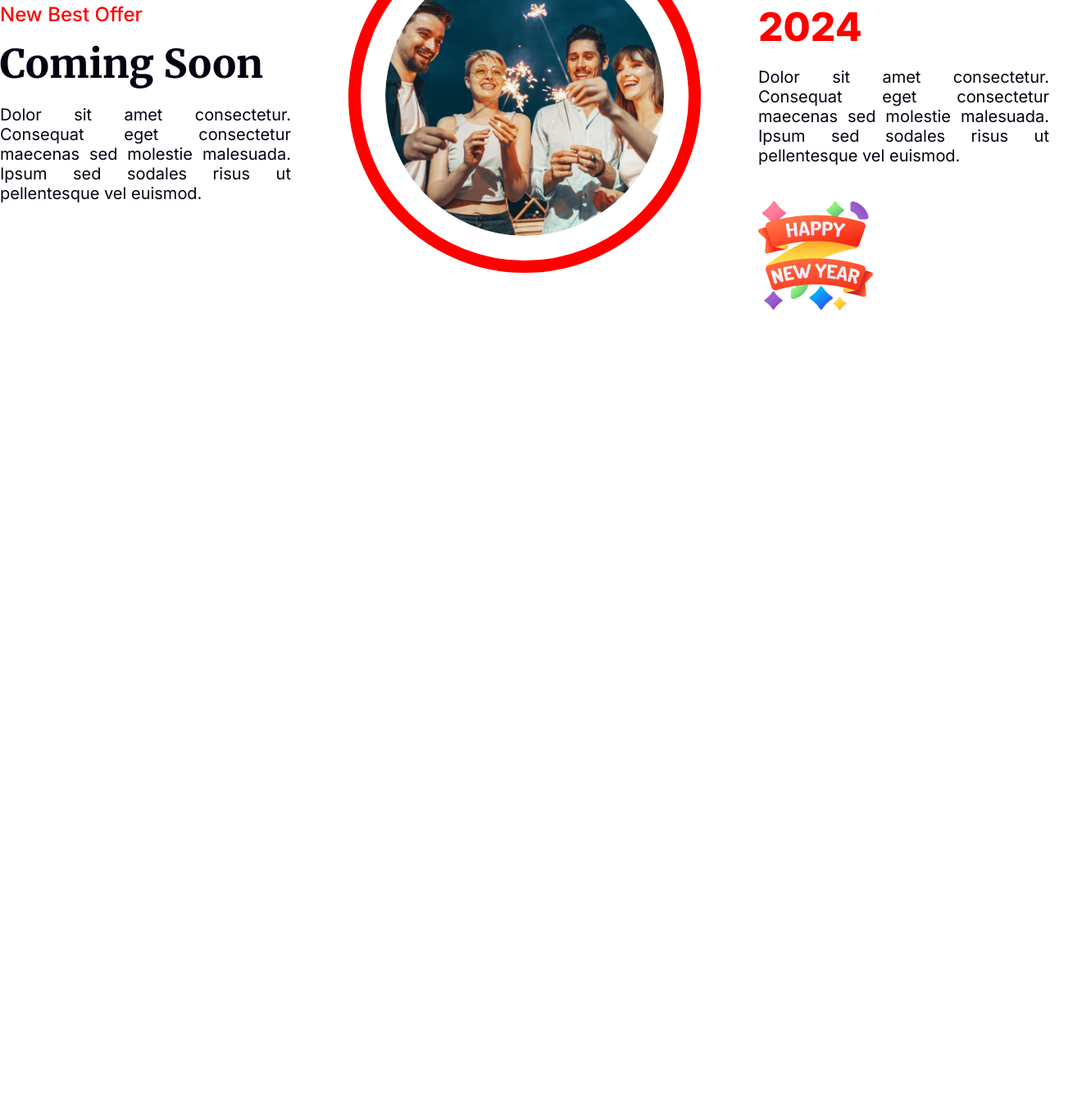
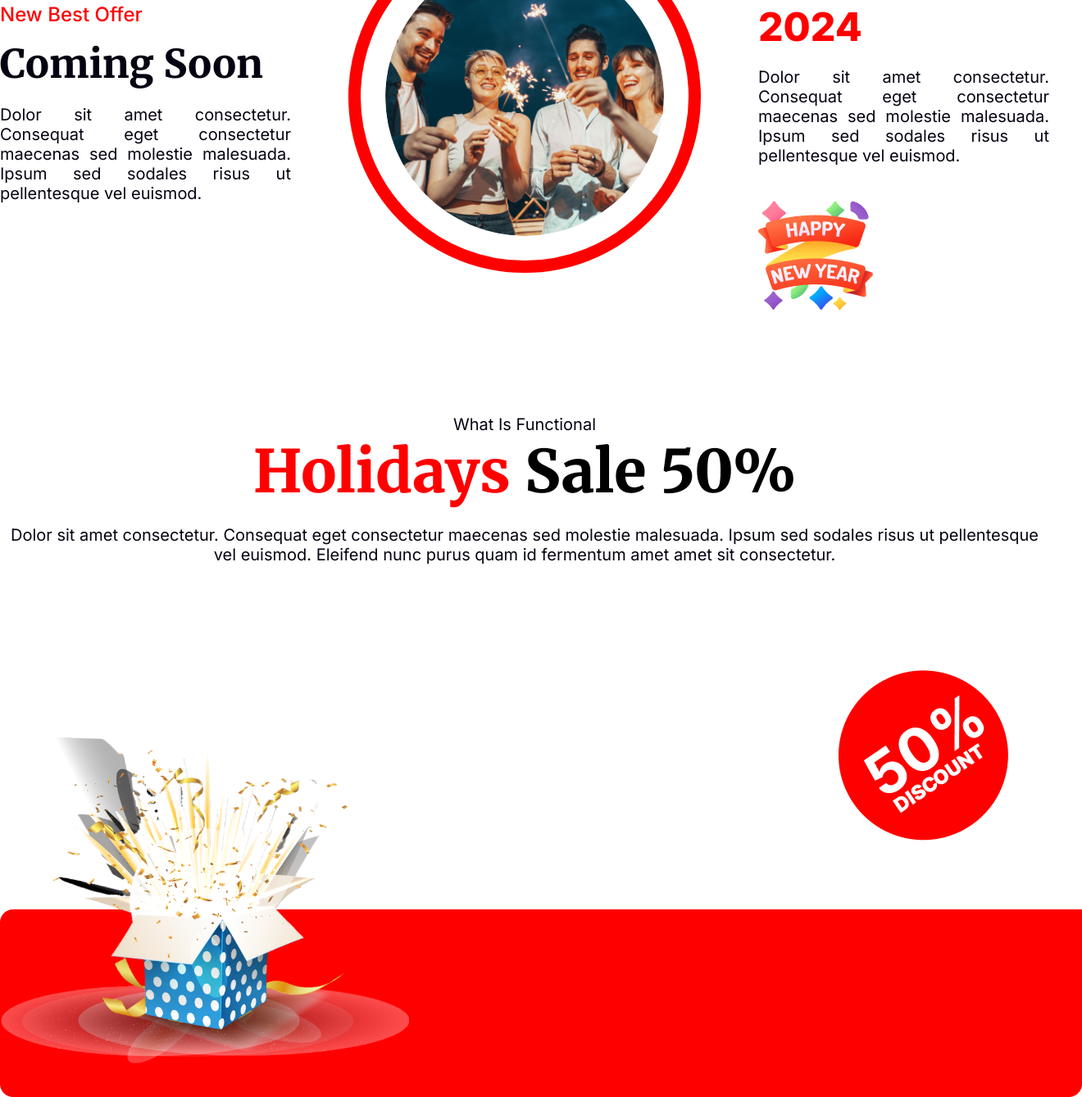
Before and after one commit to riday-saha/landing-page, a plain HTML site: page index.html in a window 1280 px wide. Shown: the part 3196-4535 px from the top of the page at 82% size, 1320 px wide, since content can reach past the window. Before the commit the page ends 3682 px from the top, so only its background shows below. Drawn offline with Linux system fonts and the light colour scheme.

Commit message:
holidays section done

```diff
--- a/css/style.css
+++ b/css/style.css
@@ -282,3 +282,42 @@ body {
 .coming-part-three img {
   padding-top: 40px;
 }
+
+/* holidays sale */
+.holiday-prehead {
+  font-size: 24px;
+  font-weight: 400;
+  text-transform: capitalize;
+  text-align: center;
+}
+
+.holiday h3 {
+  font-size: 72px;
+  font-weight: 800;
+}
+
+.holiday p {
+  font-size: 20px;
+  color: #070211;
+  padding-top: 20px;
+  text-align: center;
+}
+
+.holiday-img-container {
+  position: relative;
+  height: 650px;
+}
+
+.holi-one {
+  position: absolute;
+  bottom: 0;
+}
+.holi-two {
+  position: absolute;
+  bottom: 30px;
+}
+.holi-three {
+  position: absolute;
+  right: 0;
+  top: 80px;
+}
--- a/index.html
+++ b/index.html
@@ -81,6 +81,24 @@
           <img src="images/Group 96.png" alt="" />
         </div>
       </section>
+      <!-- holidays sale -->
+      <section class="holiday inter-font">
+        <p class="holiday-prehead">What is Functional</p>
+        <h3 class="merriweather-heading text-center">
+          <span style="color: #ff0000">Holidays</span> Sale 50%
+        </h3>
+        <p>
+          Dolor sit amet consectetur. Consequat eget consectetur maecenas sed
+          molestie malesuada. Ipsum sed sodales risus ut pellentesque vel
+          euismod. Eleifend nunc purus quam id fermentum amet amet sit
+          consectetur.
+        </p>
+        <div class="holiday-img-container">
+          <img class="holi-one" src="images/Rectangle 2.png" alt="" />
+          <img class="holi-two" src="images/Group 75-one.png" alt="" />
+          <img class="holi-three" src="images/Group 44.png" alt="" />
+        </div>
+      </section>
     </main>
   </body>
 </html>
```
Also changed, not shown: images/Group 75-one.png (added).
